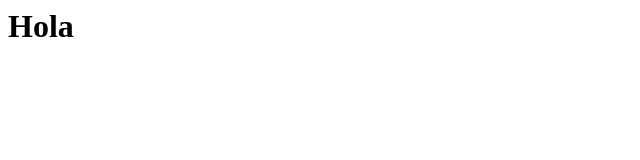
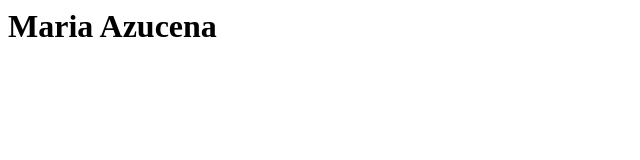
Before and after one commit to LuisM711/enf, a plain HTML site: page index.html in a window 1280 px wide. Shown: the whole page, without its empty margins (0-640 px from the left). Drawn offline with Linux system fonts and the light colour scheme.

Commit message:
Update index.html

```diff
--- a/index.html
+++ b/index.html
@@ -1,7 +1,8 @@
 <html>
 <head>
+  <title>Azucena</title>
 </head>
 <body>
-<h1>Hola</h1>
+<h1>Maria Azucena</h1>
 </body>
 </html>
```
